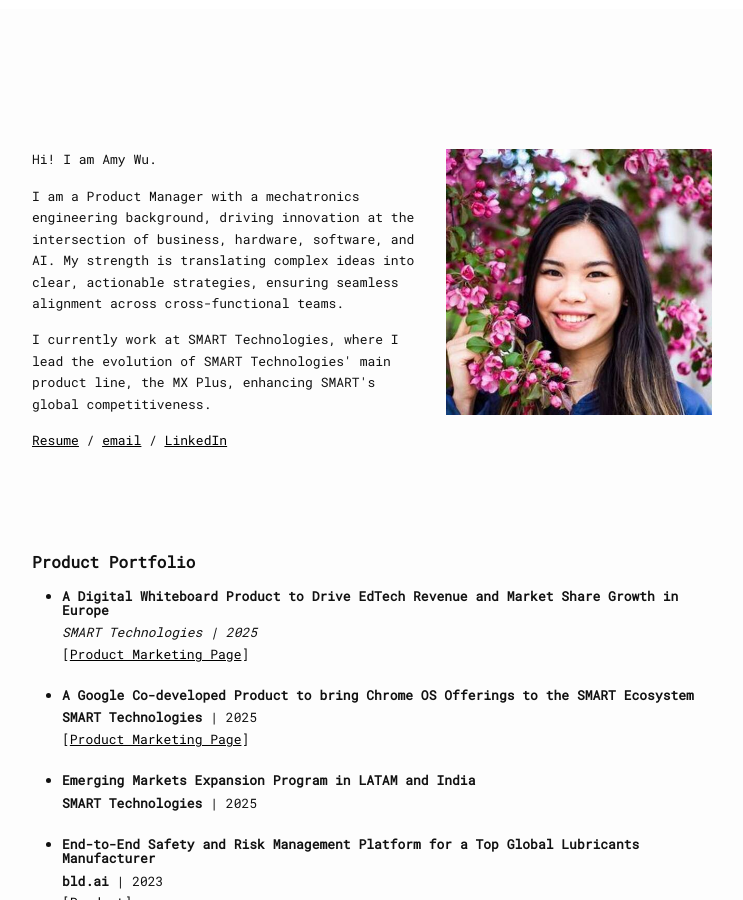
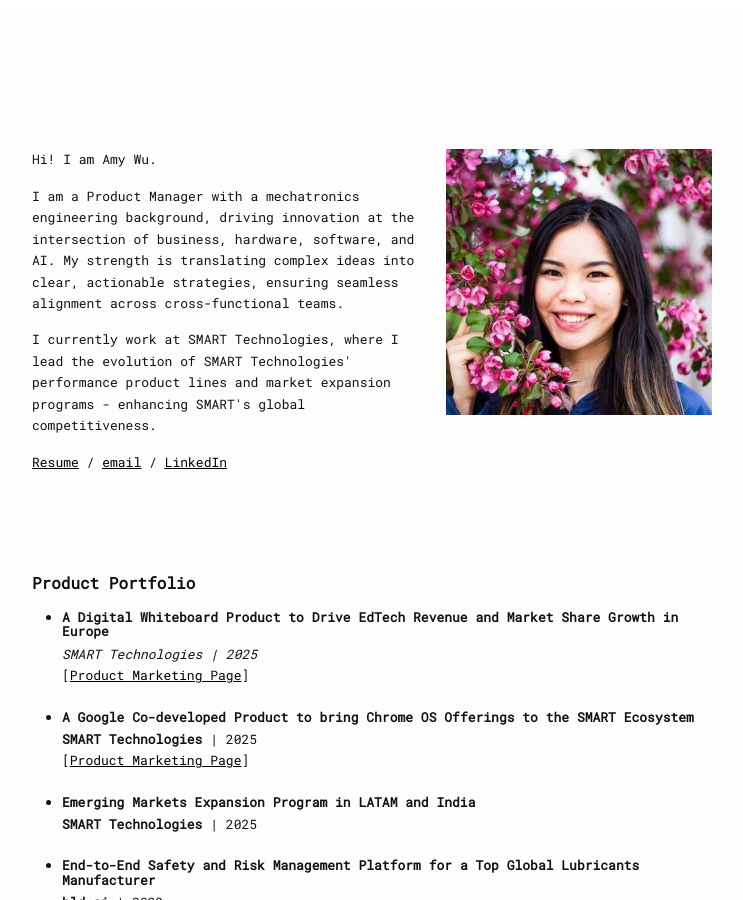
Before and after one commit to amywanwu/amywanwu.github.io, a Jekyll site: the page built from index.html, in a window 1280 px wide and 900 px high. Shown: the whole window, without its empty margins (268-1011 px from the left). Built offline with Jekyll 4.4.1, drawn with Linux system fonts in a browser that asks for light colours.

Commit message:
Update index.html

```diff
--- a/index.html
+++ b/index.html
@@ -7,7 +7,7 @@ layout: homepage
         <div class="block"></div>
         <p>Hi! I am Amy Wu.</p>
         <p>I am a Product Manager with a mechatronics engineering background, driving innovation at the intersection of business, hardware, software, and AI. My strength is translating complex ideas into clear, actionable strategies, ensuring seamless alignment across cross-functional teams.</p>
-        <p>I currently work at SMART Technologies, where I lead the evolution of SMART Technologies' main product line, the MX Plus, enhancing SMART's global competitiveness.</p>
+        <p>I currently work at SMART Technologies, where I lead the evolution of SMART Technologies' performance product lines and market expansion programs - enhancing SMART's global competitiveness.</p>
 
         <p><u><a href="/assets/img/idx/AmyWu_Resume_TPM_HW.pdf">Resume</a></u> / <a href="mailto:amywjwu+sourcewebsite@gmail.com"><u>email</u></a> / <a href="https://www.linkedin.com/in/amywjwu/"><u>LinkedIn</u></a></p>
     </div>
```
